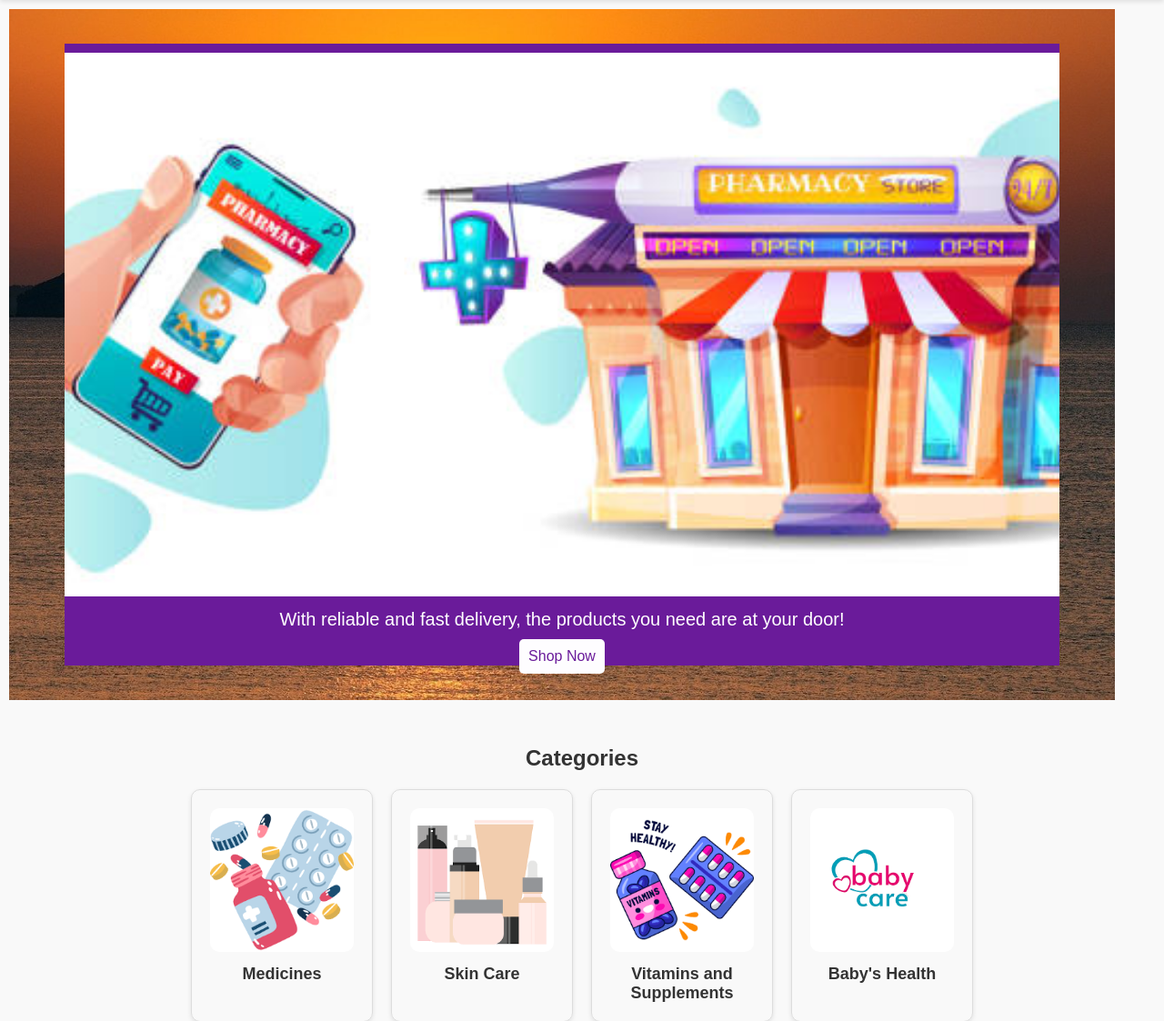
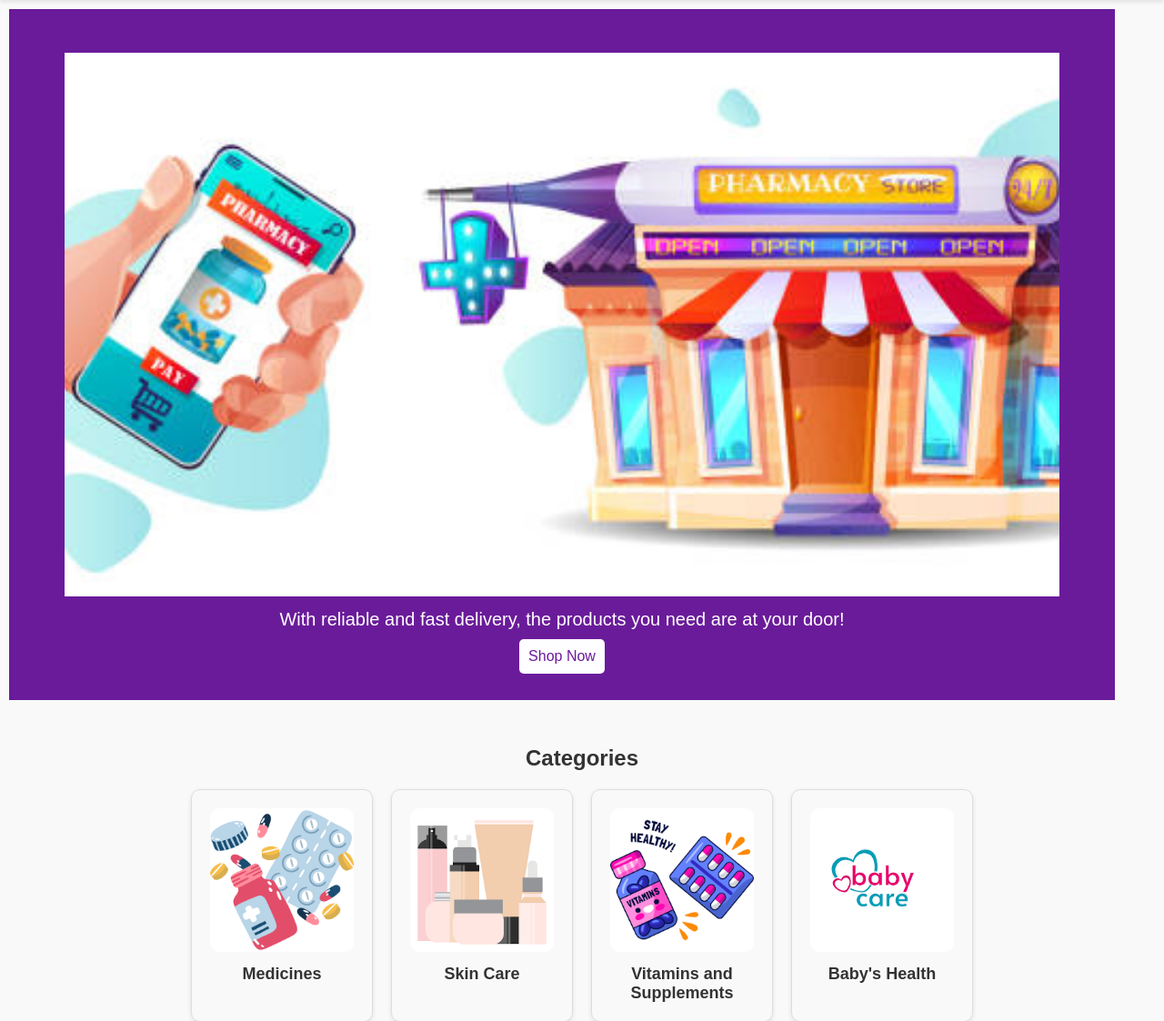
Before and after one commit to miriyayy/LocalPharmacy, a PHP site: page / in a window 1280 px wide. Shown: the part 94-1217 px from the top of the page at 91% size. Run offline with PHP 8.4, Linux system fonts and the light colour scheme.

Commit message:
Add files via upload

```diff
--- a/style.css
+++ b/style.css
@@ -92,7 +92,7 @@
 
 /* Hero Bölümü */
 .hero {
-    background: url('img/1\ \(2\).jpg') no-repeat center center/cover;
+    background: url();
     height: 400px;
     display: flex;
     justify-content: center;
```
